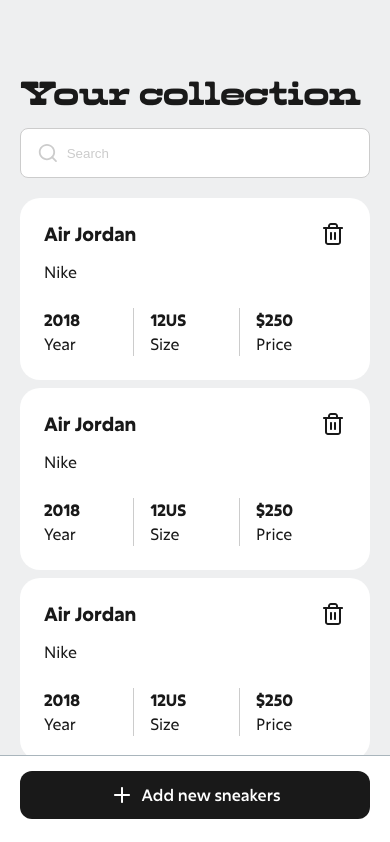
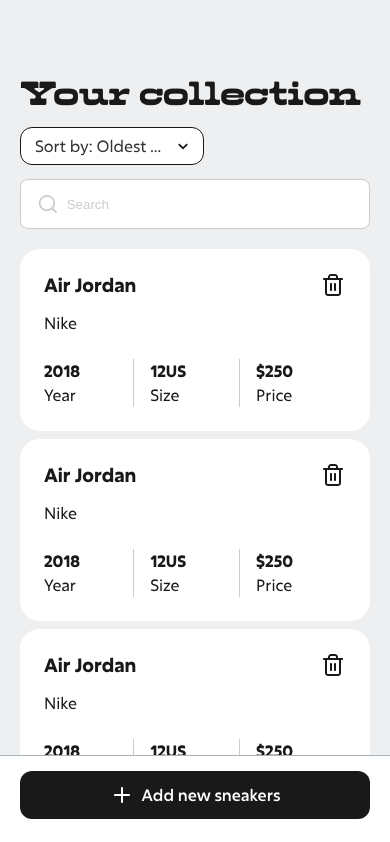
Before and after one commit to bebzz06/sneaker-collector, a Next.js app: page /main in a window 390 px wide. Shown: the top 842 px of the page. Built offline with nearby package versions, Linux system fonts and the light colour scheme.

Commit message:
created drop down list for sorting sneakers

```diff
--- a/package.json
+++ b/package.json
@@ -19,6 +19,7 @@
     "react-dom": "18.2.0",
     "react-hook-form": "^7.45.4",
     "react-resize-aware": "^3.1.2",
+    "react-select": "^5.7.4",
     "typescript": "5.2.2",
     "usehooks-ts": "^2.9.1"
   }
--- /dev/null
+++ b/src/app/components/Select/InputSelect.tsx
@@ -0,0 +1,29 @@
+"use client";
+import Select from "react-select";
+
+export enum INPUT_SELECT_VALUE {
+  OLDEST = "oldestYear",
+  SMALLEST = "smallestSize",
+  CHEAPEST = "lowestPrice",
+}
+
+const InputSelect = () => {
+  const options = [
+    { value: INPUT_SELECT_VALUE.OLDEST, label: "Sort by: Oldest Year" },
+    { value: INPUT_SELECT_VALUE.SMALLEST, label: "Sort by: Smallest Size" },
+    { value: INPUT_SELECT_VALUE.CHEAPEST, label: "Sort by: Lowest Price" },
+  ];
+
+  const defaultValue = options[0];
+
+  return (
+    <Select
+      options={options}
+      classNamePrefix={"select"}
+      defaultValue={defaultValue}
+      className="select-container"
+    />
+  );
+};
+
+export default InputSelect;
--- a/src/app/globals.css
+++ b/src/app/globals.css
@@ -80,6 +80,35 @@
 .border {
   border: 1px solid red;
 }
+/* Select component classes need to be @global css file to override default styling. */
+.select-container {
+  .select__control {
+    border: 1px solid #191919;
+    border-radius: 12px;
+    width: 52.5%;
+  }
+  .select__value-container {
+    padding: 0px 0px 0px 12px;
+  }
+  .select__input {
+    caret-color: transparent;
+  }
+  .select__indicator-separator {
+    width: 0;
+  }
+  .select__indicators {
+    padding: 0px 12px 0px 0px;
+    margin-left: 8px;
+  }
+  .select__indicator {
+    padding: 0;
+  }
+  .select__indicator > svg {
+    fill: #191919;
+    width: 16px;
+    height: 16px;
+  }
+}
 
 @media screen and (max-width: 75.75em) {
   .title {
--- a/src/app/main/page.tsx
+++ b/src/app/main/page.tsx
@@ -9,6 +9,7 @@
 import Form from "../components/Form/Form";
 import { dummyData } from "../dummyData";
 import SneakerCard from "../components/Card/SneakerCard";
+import InputSelect from "../components/Select/InputSelect";
 
 const {
   btn_widescreen,
@@ -21,6 +22,7 @@
   btn_fixed,
   main_sneaker_cards,
   mb_large,
+  main_select,
 } = styles;
 const Page = () => {
   const [isModalOpen, setIsModalOpen] = useState(false);
@@ -49,11 +51,18 @@
           />
         </section>
       ) : (
-        <section
-          className={isEmptyState ? `${main_search} ${mb_large}` : main_search}
-        >
-          <Search />
-        </section>
+        <>
+          <section className={main_select}>
+            <InputSelect />
+          </section>
+          <section
+            className={
+              isEmptyState ? `${main_search} ${mb_large}` : main_search
+            }
+          >
+            <Search />
+          </section>
+        </>
       )}
       {isEmptyState ? (
         <>
@@ -69,14 +78,14 @@
         </>
       ) : (
         <section className={main_sneaker_cards}>
-          {dummyData.map((data) => (
+          {dummyData.map((data, i) => (
             <SneakerCard
               name={data.name}
               brand={data.brand}
               price={data.price}
               size={data.size}
               year={data.year}
-              key={data.name}
+              key={i}
             />
           ))}
         </section>
--- a/src/app/main/styles.module.css
+++ b/src/app/main/styles.module.css
@@ -65,7 +65,7 @@
   }
   .main_title {
     grid-column: 1/13;
-    margin-bottom: 1em;
+    margin-bottom: 4.14507772021%;
   }
 
   /* only wraps search bar */
@@ -107,4 +107,8 @@
     flex-wrap: nowrap;
     grid-column: 1/13;
   }
+  .main_select {
+    grid-column: 1/13;
+    margin-bottom: 4.14507772021%;
+  }
 }
```
Also changed, not shown: 1 other file (tests, documents, lock files or other folders).
